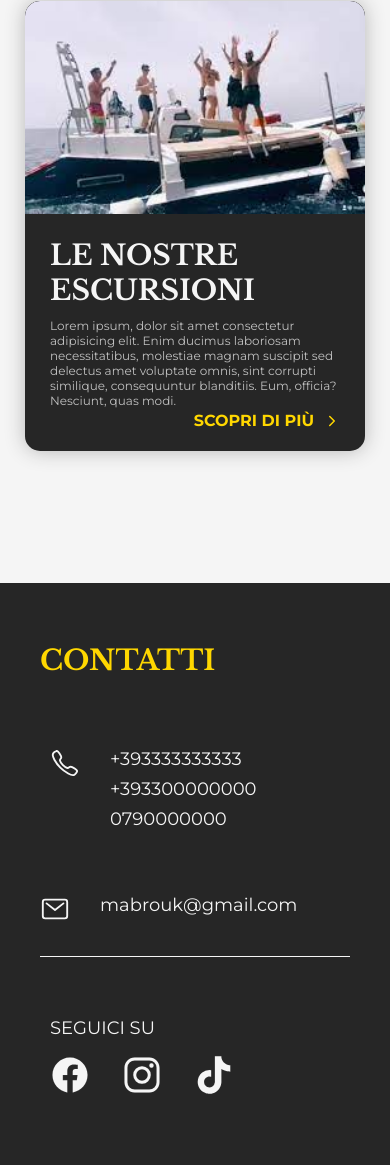
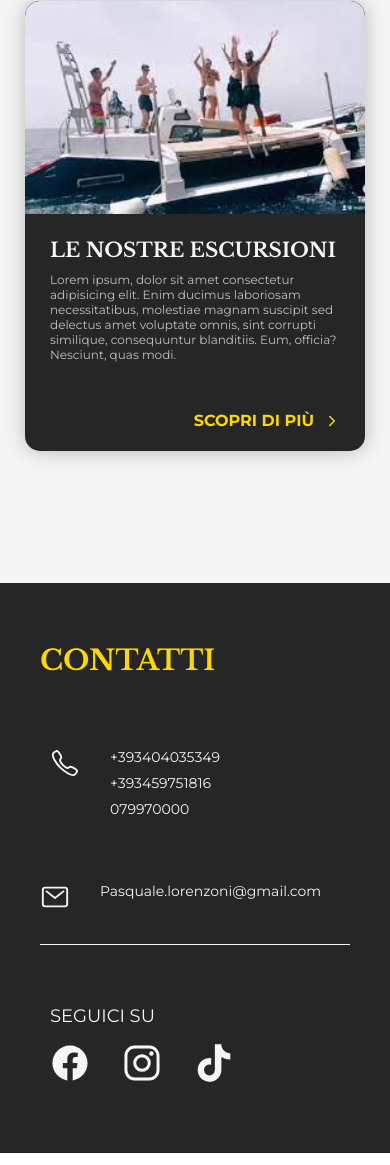
Before and after one commit to Andrea1302/mabrouk-project, a React app in the folder mabrouk/: page / in a window 390 px wide. Shown: the part 1785-2950 px from the top of the page. Built offline with nearby package versions, Linux system fonts and the light colour scheme.

Commit message:
added links and added graphic fix

```diff
--- a/mabrouk/src/assets/localization/en/translation.js
+++ b/mabrouk/src/assets/localization/en/translation.js
@@ -3,7 +3,7 @@ export const TRANSLATIONS_EN = {
     discoverMore: "DISCOVER MORE",
   },
   header: {
-    escursioni: "BOAT EXCURSION",
+    escursioni: "EXCURSIONS",
     ristorante: "RESTAURANT",
     homepage: "HOMEPAGE",
     contatti: "CONTACTS",
@@ -22,7 +22,7 @@ export const TRANSLATIONS_EN = {
   },
   discover: {
     titolo: "Two different services, same quality!",
-    sottotitolo: "Learn more about our restaurant and our excursions",
+    sottotitolo: "Discover more about our restaurant and our excursions",
   },
   contatti: {
     titolo: "CONTACTS",
--- a/mabrouk/src/components/card/Card.scss
+++ b/mabrouk/src/components/card/Card.scss
@@ -31,12 +31,13 @@
   .title {
     margin: 20px 0 10px;
     font-weight: bold;
-    font-size: 28px;
+    font-size: 20px;
     font-family: $title-font;
   }
   p {
     font-size: 12px;
     color: $p-color;
+    margin-bottom: 20px;
   }
 
   .discover_btn {
@@ -56,7 +57,13 @@
     }
   }
 }
-
+@media screen and (max-height: 450px) {
+  .card {
+    .title {
+      font-size: 16px;
+    }
+  }
+}
 @media screen and (max-width: 767px) {
   .card {
     width: 100%;
--- a/mabrouk/src/components/discover/Discover.scss
+++ b/mabrouk/src/components/discover/Discover.scss
@@ -21,3 +21,9 @@
     background-color: $primary-color;
   }
 }
+
+@media screen and (max-height: 450px) {
+  .container_discover {
+    padding: 17vh 25px;
+  }
+}
--- a/mabrouk/src/components/footer/Footer.jsx
+++ b/mabrouk/src/components/footer/Footer.jsx
@@ -15,9 +15,15 @@ const Footer = () => {
             <ion-icon name="call-outline"></ion-icon>
           </div>
           <ul>
-            <li>+393333333333</li>
-            <li>+393300000000</li>
-            <li>0790000000</li>
+            <li>
+              <a href="tel:+393404035349">+393404035349</a>
+            </li>
+            <li>
+              <a href="tel:+393459751816">+393459751816</a>
+            </li>
+            <li>
+              <a href="tel:079970000">079970000</a>
+            </li>
           </ul>
         </div>
         <div className="item_footer center">
@@ -25,16 +31,38 @@ const Footer = () => {
             <ion-icon name="mail-outline"></ion-icon>
           </div>
           <ul>
-            <li>mabrouk@gmail.com</li>
+            <li>
+              <a href="mailto:Pasquale.lorenzoni@gmail.com">
+                Pasquale.lorenzoni@gmail.com
+              </a>
+            </li>
           </ul>
         </div>
         <div className="social item_footer">
           <div>
             <span className="title_social">{t("contatti.seguici")}</span>
             <div className="social_icon">
-              <ion-icon name="logo-facebook"></ion-icon>
-              <ion-icon name="logo-instagram"></ion-icon>
-              <ion-icon name="logo-tiktok"></ion-icon>
+              <a
+                href="https://www.facebook.com/mabroukalghero/"
+                rel="noreferrer"
+                target="_blank"
+              >
+                <ion-icon name="logo-facebook"></ion-icon>
+              </a>
+              <a
+                href="https://www.instagram.com/mabroukaho/"
+                rel="noreferrer"
+                target="_blank"
+              >
+                <ion-icon name="logo-instagram"></ion-icon>
+              </a>
+              <a
+                href="https://www.tiktok.com/@mabroukAho"
+                rel="noreferrer"
+                target="_blank"
+              >
+                <ion-icon name="logo-tiktok"></ion-icon>
+              </a>
             </div>
           </div>
         </div>
--- a/mabrouk/src/components/footer/Footer.scss
+++ b/mabrouk/src/components/footer/Footer.scss
@@ -24,6 +24,10 @@ footer {
       list-style: none;
       li {
         margin-bottom: 8px;
+        a {
+          text-decoration: none;
+          color: $primary-color;
+        }
       }
     }
     .icon_footer {
@@ -54,6 +58,10 @@ footer {
       }
       .social_icon {
         font-size: 40px;
+        a {
+          text-decoration: none;
+          color: $primary-color;
+        }
         ion-icon {
           margin-right: 32px;
           cursor: pointer;
@@ -68,13 +76,14 @@ footer {
   }
 }
 
-@media screen and (max-width: 767px) {
+@media screen and (max-width: 1000px) {
   footer {
     .title {
       text-align: start;
     }
     .container_footer {
       flex-direction: column;
+      font-size: 14px;
       .item_footer {
         width: 100%;
         margin-bottom: 32px;
--- a/mabrouk/src/components/header/Header.scss
+++ b/mabrouk/src/components/header/Header.scss
@@ -76,6 +76,11 @@ header {
     color: white;
   }
 }
+@media screen and (max-height: 450px) {
+  header {
+    height: 15vh;
+  }
+}
 
 @media screen and (max-width: 767px) {
   header {
--- a/mabrouk/src/pages/homepage/HomePage.scss
+++ b/mabrouk/src/pages/homepage/HomePage.scss
@@ -2,7 +2,7 @@
   height: 100vh;
   background: url(../../assets/imgs/anto.jpg);
   background-attachment: fixed;
-  background-position: top;
+  background-position: top center;
   background-repeat: no-repeat;
   background-size: cover;
 }
```
